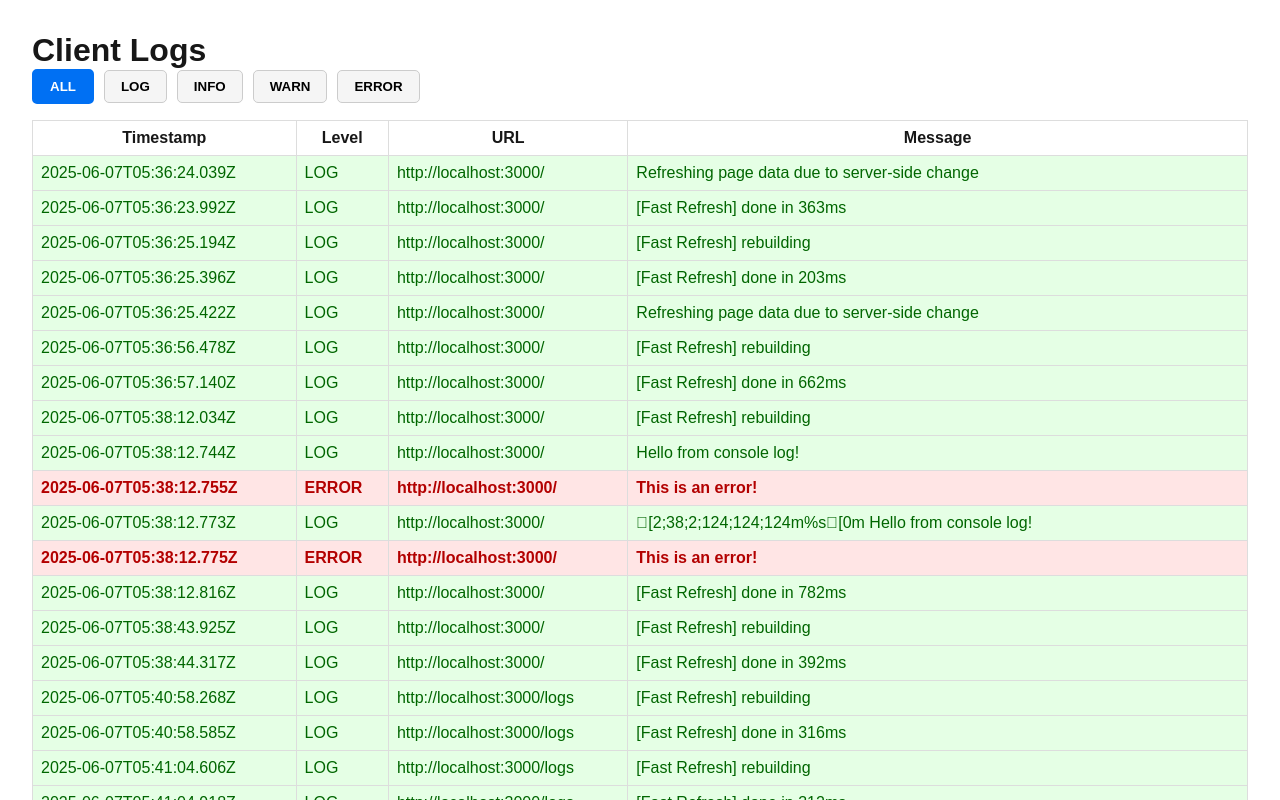
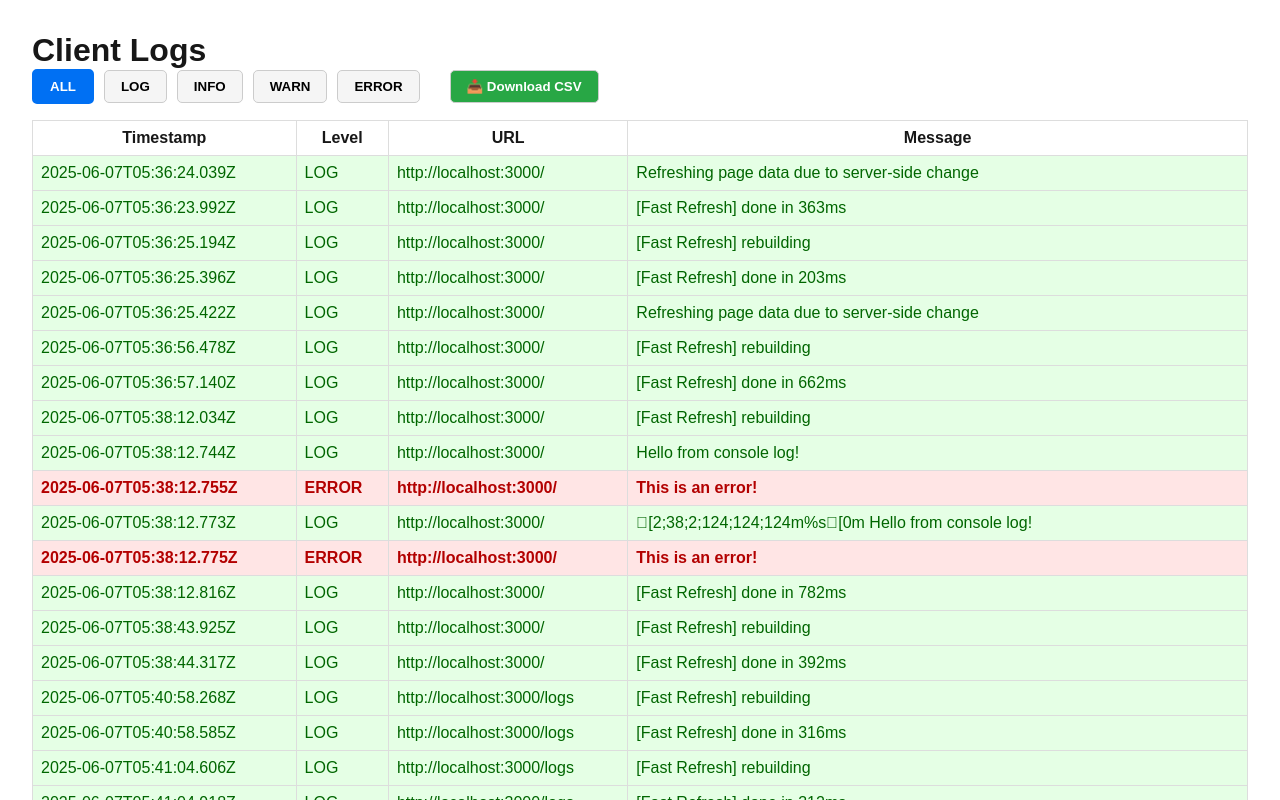
Before and after one commit to anoohya-nalla/client-logger, a Next.js app: page /logs in a window 1280 px wide. Shown: the top 800 px of the page. Built offline with nearby package versions, Linux system fonts and the light colour scheme.

Commit message:
feat: add option to download csv file

```diff
--- a/pages/logs.js
+++ b/pages/logs.js
@@ -2,7 +2,7 @@ import { useEffect, useState } from "react";
 
 export default function LogsPage() {
   const [logs, setLogs] = useState([]);
-  const [filter, setFilter] = useState("ALL"); // <-- New State
+  const [filter, setFilter] = useState("ALL");
 
   useEffect(() => {
     async function fetchLogs() {
@@ -22,7 +22,7 @@ export default function LogsPage() {
           color: "#b30000",
           fontWeight: "bold",
         };
-      case "WARN": // <-- use WARN here
+      case "WARN":
         return {
           backgroundColor: "#fff9e5",
           color: "#b38600",
@@ -40,9 +40,31 @@ export default function LogsPage() {
     }
   };
 
-  // New filtered logs
   const filteredLogs =
     filter === "ALL" ? logs : logs.filter((log) => log.level === filter);
+
+  // ✅ Step 2: Create download CSV function
+  const downloadCSV = () => {
+    const headers = ["Timestamp", "Level", "URL", "Message"];
+    const rows = logs.map((log) => [
+      log.timestamp,
+      log.level,
+      log.url,
+      `"${log.message.replace(/"/g, '""')}"`, // Escape double quotes
+    ]);
+
+    let csvContent =
+      "data:text/csv;charset=utf-8," +
+      [headers.join(","), ...rows.map((row) => row.join(","))].join("\n");
+
+    const encodedUri = encodeURI(csvContent);
+    const link = document.createElement("a");
+    link.setAttribute("href", encodedUri);
+    link.setAttribute("download", "logs.csv");
+    document.body.appendChild(link);
+    link.click();
+    document.body.removeChild(link);
+  };
 
   return (
     <div style={{ padding: "2rem" }}>
@@ -68,6 +90,23 @@ export default function LogsPage() {
             {level}
           </button>
         ))}
+
+        {/* Download CSV Button */}
+        <button
+          onClick={downloadCSV}
+          style={{
+            marginLeft: "20px",
+            padding: "8px 16px",
+            borderRadius: "5px",
+            border: "1px solid #ccc",
+            backgroundColor: "#28a745",
+            color: "white",
+            cursor: "pointer",
+            fontWeight: "bold",
+          }}
+        >
+          📥 Download CSV
+        </button>
       </div>
 
       {/* Logs Table */}
```
